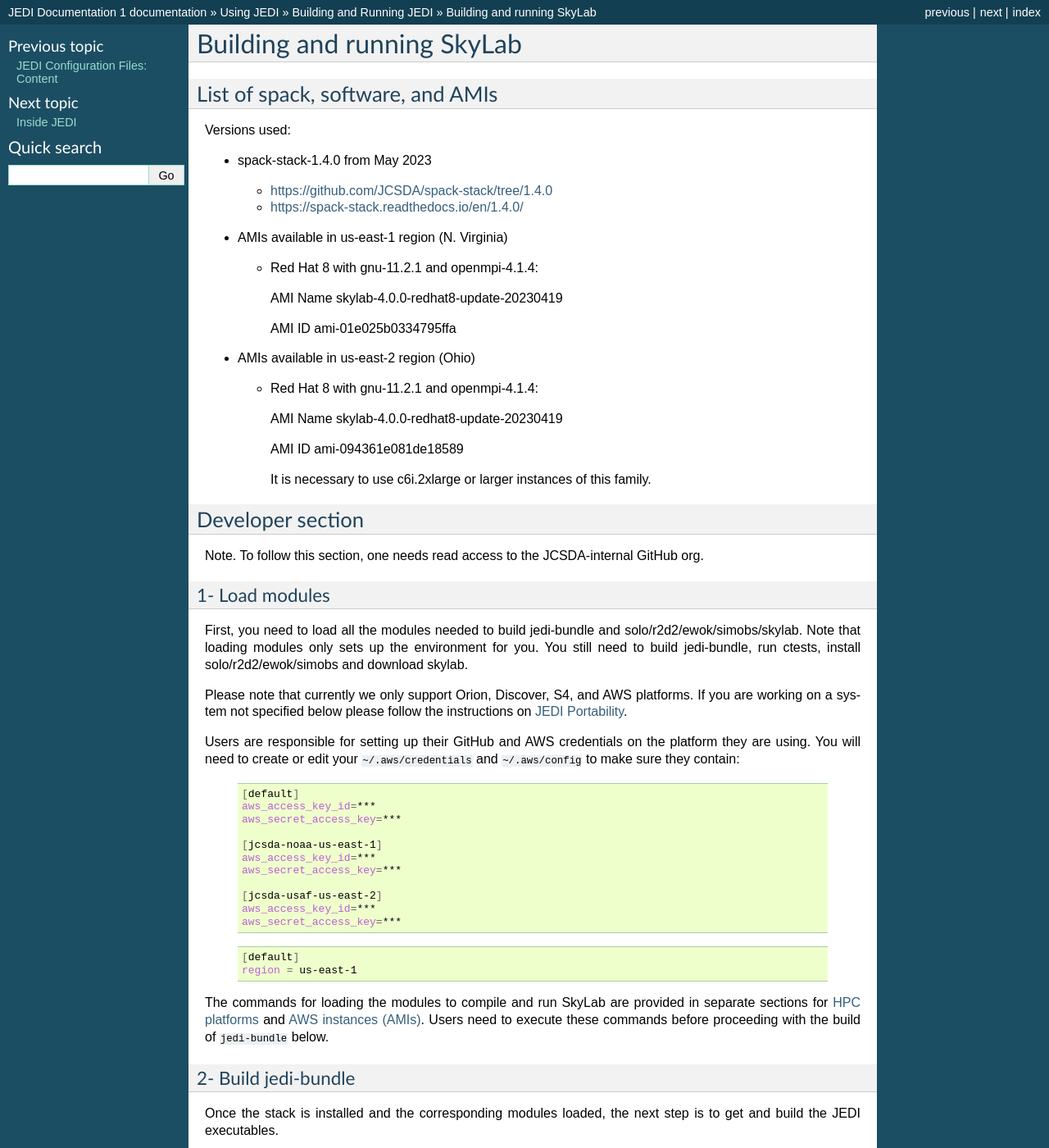
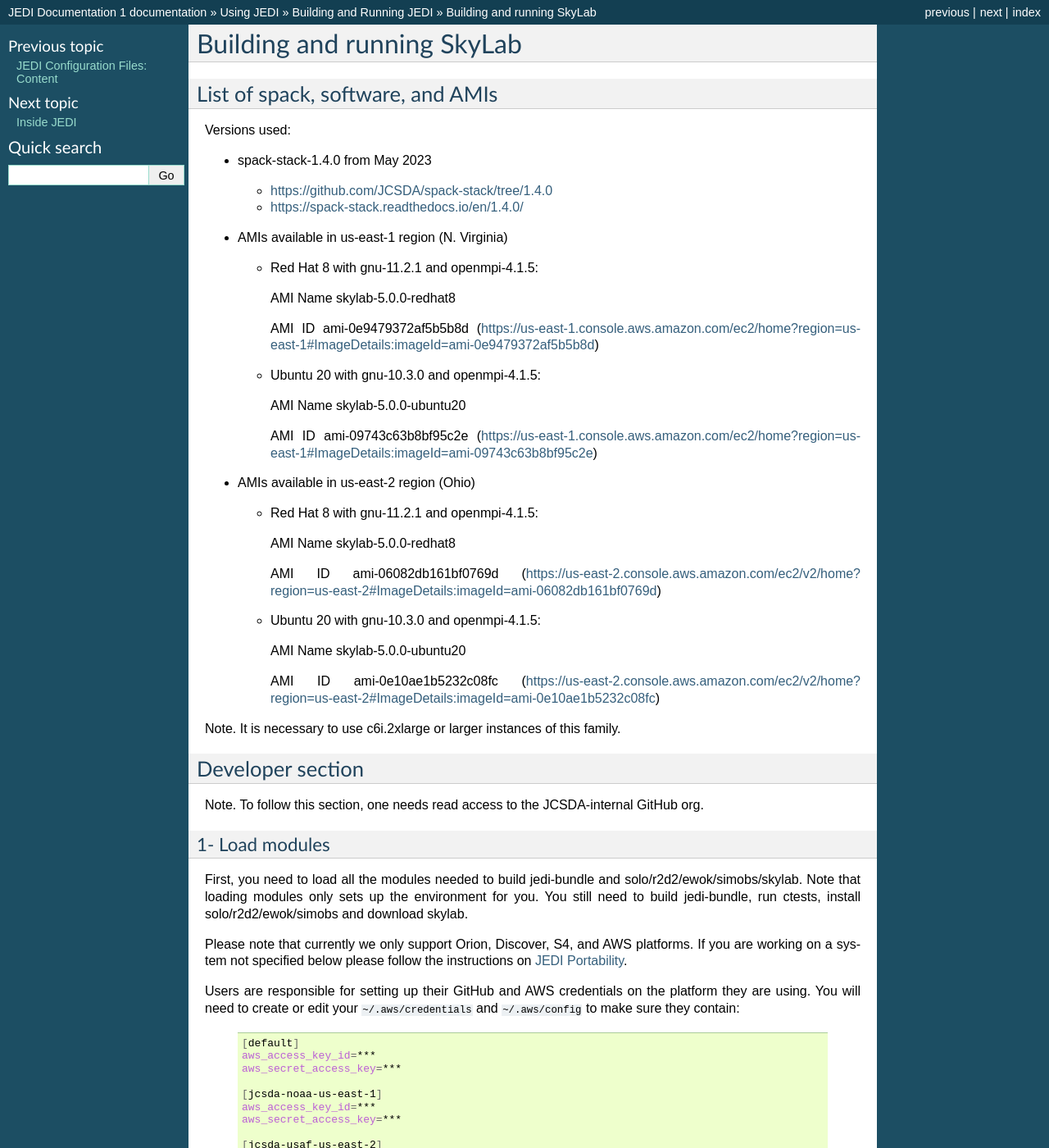
Before and after one commit to JCSDA/jedi-docs, a Sphinx documentation site: the page built from docs/using/building_and_running/running_skylab.rst, in a window 1280 px wide and 1400 px high. Shown: the whole window at 82% size. Built offline with Sphinx 7.4.7, drawn with Linux system fonts in a browser that asks for light colours.

Commit message:
Update documentation for skylab-5.0.0 AWS AMIs (#615)

```diff
--- a/docs/using/building_and_running/running_skylab.rst
+++ b/docs/using/building_and_running/running_skylab.rst
@@ -16,23 +16,33 @@
 
 - AMIs available in us-east-1 region (N. Virginia)
 
-  - Red Hat 8 with gnu-11.2.1 and openmpi-4.1.4:
+  - Red Hat 8 with gnu-11.2.1 and openmpi-4.1.5:
 
-    AMI Name skylab-4.0.0-redhat8-update-20230419
+    AMI Name skylab-5.0.0-redhat8
 
-    AMI ID ami-01e025b0334795ffa
+    AMI ID ami-0e9479372af5b5b8d (https://us-east-1.console.aws.amazon.com/ec2/home?region=us-east-1#ImageDetails:imageId=ami-0e9479372af5b5b8d)
 
+  - Ubuntu 20 with gnu-10.3.0 and openmpi-4.1.5:
+
+    AMI Name skylab-5.0.0-ubuntu20
+
+    AMI ID ami-09743c63b8bf95c2e (https://us-east-1.console.aws.amazon.com/ec2/home?region=us-east-1#ImageDetails:imageId=ami-09743c63b8bf95c2e)
 
 - AMIs available in us-east-2 region (Ohio)
 
-  - Red Hat 8 with gnu-11.2.1 and openmpi-4.1.4:
+  - Red Hat 8 with gnu-11.2.1 and openmpi-4.1.5:
 
-    AMI Name skylab-4.0.0-redhat8-update-20230419
+    AMI Name skylab-5.0.0-redhat8
 
-    AMI ID ami-094361e081de18589
+    AMI ID ami-06082db161bf0769d (https://us-east-2.console.aws.amazon.com/ec2/v2/home?region=us-east-2#ImageDetails:imageId=ami-06082db161bf0769d)
 
+  - Ubuntu 20 with gnu-10.3.0 and openmpi-4.1.5:
 
-    It is necessary to use c6i.2xlarge or larger instances of this family.
+    AMI Name skylab-5.0.0-ubuntu20
+
+    AMI ID ami-0e10ae1b5232c08fc (https://us-east-2.console.aws.amazon.com/ec2/v2/home?region=us-east-2#ImageDetails:imageId=ami-0e10ae1b5232c08fc)
+
+Note. It is necessary to use c6i.2xlarge or larger instances of this family.
 
 Developer section
 -----------------
--- a/docs/using/jedi_environment/modules.rst
+++ b/docs/using/jedi_environment/modules.rst
@@ -462,4 +462,4 @@
 --------
 For more information about using Amazon Web Services please see :doc:`JEDI on AWS <./cloud/index>`.
 
-As part of this release, an Amazon Media Image (AMI) is available that has the necessary `spack-stack-1.4.0` environment for `skylab-5.0.0` pre-installed. For more information on how to find this AMI, refer to https://spack-stack.readthedocs.io/en/1.4.0/PreConfiguredSites.html.
+As part of this release, Amazon Media Images (AMI) are available that have the necessary `spack-stack-1.4.0` environment for `skylab-5.0.0` pre-installed. For more information on how to find these AMIs, refer to :doc:`Building and running SkyLab <../building_and_running/running_skylab>` in this documentation.
```
Also changed, not shown: docs/using/jedi_environment/cloud/singlenode.rst (+13 -6 lines).
